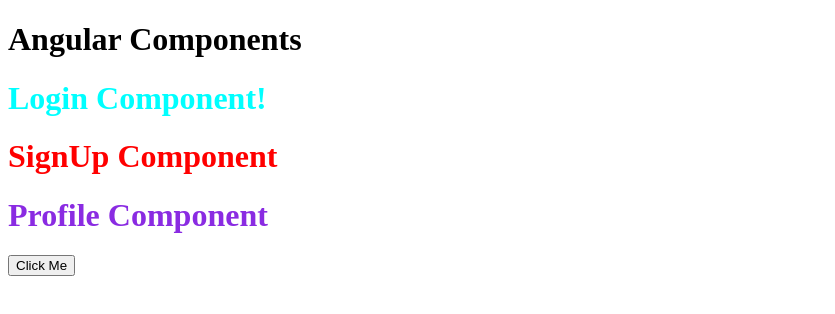
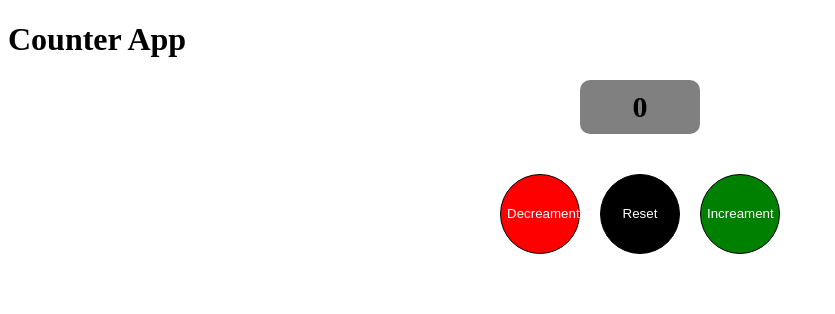
Before and after one commit to khanshaif9102/ANGULAR-19-TUT, an Angular app: page / in a window 1280 px wide. Shown: the top 314 px of the page, without its empty margins (0-835 px from the left). Built offline with nearby package versions, Linux system fonts and the light colour scheme.

Commit message:
counter button added

```diff
--- a/src/app/app.html
+++ b/src/app/app.html
@@ -1,6 +1,8 @@
-<h1>Angular Components</h1>
+<!-- <h1>Angular Components</h1>
 <login></login>
 <signup></signup>
 <profile></profile>
 
-<button (click)="OnclickEvent()">Click Me</button>
+<button (click)="OnclickEvent()">Click Me</button> -->
+
+<app-counter></app-counter>
--- a/src/app/app.ts
+++ b/src/app/app.ts
@@ -3,23 +3,24 @@
 import { Login } from "./login/login";
 import { Signup } from './signup/signup';
 import { ProfileComponent } from "./profile/profile";
+import { Counter } from './counter/counter';
 
 
 @Component({
   selector: 'app-root',
-  imports: [RouterOutlet, Login, Signup, ProfileComponent],
+  imports: [RouterOutlet, Login, Signup, ProfileComponent, Counter],
   templateUrl: './app.html',
   styleUrl: './app.css'
 })
 export class App {
   protected readonly title = signal('ANGULAR-19-TUT');
 
-  OnclickEvent() {
-    alert("Button is Clicked.");
-    this.OtherFuncton();
-  }
+  // OnclickEvent() {
+  //   alert("Button is Clicked.");
+  //   this.OtherFuncton();
+  // }
 
-  OtherFuncton() {
-    console.log("Other Function");
-  }
+  // OtherFuncton() {
+  //   console.log("Other Function");
+  // }
 }
--- /dev/null
+++ b/src/app/counter/counter.css
@@ -0,0 +1,35 @@
+.btn {
+    width: 80px;
+    height: 80px;
+    border-radius: 50%;
+    margin: 10px;
+    color: #fff;
+    cursor: pointer;
+    border: 1px solid #000;
+}
+
+.bg-red {
+    background-color: red;
+}
+
+.bg-black {
+    background-color: black;
+}
+
+.bg-green {
+    background-color: green;
+}
+
+.btn:hover {
+    border: 1px solid white;
+}
+
+.count {
+    width: 100px;
+    background: gray;
+    padding: 10px;
+    font-size: 30px;
+    border-radius: 10px;
+    margin: auto;
+    margin-bottom: 30px;
+}
--- /dev/null
+++ b/src/app/counter/counter.html
@@ -0,0 +1,10 @@
+<h1>Counter App</h1>
+
+<div style="text-align: center;">
+    <h2 class="count">{{count}}</h2>
+    <div>
+        <button class="btn bg-red" (click)="handleCounter('decreament')">Decreament</button>
+        <button class="btn bg-black" (click)="handleCounter('reset')">Reset</button>
+        <button class="btn bg-green" (click)="handleCounter('increament')">Increament</button>
+    </div>
+</div>
--- /dev/null
+++ b/src/app/counter/counter.ts
@@ -0,0 +1,44 @@
+import { Component } from '@angular/core';
+
+@Component({
+  selector: 'app-counter',
+  imports: [],
+  templateUrl: './counter.html',
+  styleUrl: './counter.css',
+})
+export class Counter {
+  count: number = 0;
+
+  // increaseCount() {
+  //   this.count++;
+  // }
+
+  // decreaseCount() {
+  //   if (this.count != 0)
+  //     this.count--;
+  //   else
+  //     console.log("Cannot Decrease to Negative")
+  // }
+
+  // resetCount() {
+  //   this.count = 0;
+  // }
+
+  handleCounter(action: string) {
+    if (action == "increament") {
+      this.count++;
+    }
+    else if (action == "decreament") {
+      if (this.count == 0) {
+        console.log("Cannot Decrease to negative");
+      }
+      else {
+        this.count--;
+      }
+    }
+    else if (action == "reset") {
+      this.count = 0;
+    }
+  }
+
+}
```
Also changed, not shown: 1 other file (tests, documents, lock files or other folders).
